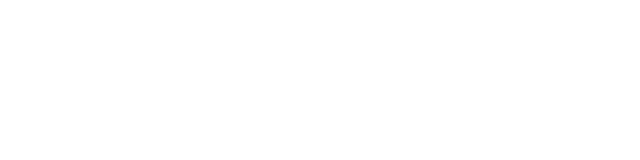
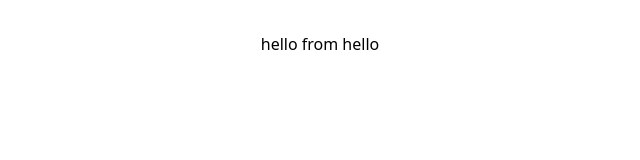
Before and after one commit to Nimur-Rashid-Imon66/Appifylab-first-team-project, a React (Vite) app in the folder client/: page / in a window 1280 px wide. Before the commit this address had no page. Shown: the top 160 px of the page, without its empty margins (320-960 px from the left). Built offline with nearby package versions, Linux system fonts and the light colour scheme.

Commit message:
from falak

```diff
--- a/client/src/App.tsx
+++ b/client/src/App.tsx
@@ -1,13 +1,14 @@
-import { useState } from 'react'
+
 import './App.css'
 import { BrowserRouter, Route, Routes } from 'react-router-dom'
+import Home from './components/Home'
 
 function App() {
   return (
     <>
       <BrowserRouter>
         <Routes>
-          {/* <Route path="/" element={<Home />} /> */}
+          <Route path="/" element={<Home />} />
           {/* <Route path="/about" element={<About />} /> */}
          </Routes>
       </BrowserRouter>
--- /dev/null
+++ b/client/src/components/Falak.jsx
@@ -0,0 +1,11 @@
+import React from 'react';
+
+const Falak = () => {
+    return (
+        <div>
+            <h1>hello from falak</h1>
+        </div>
+    );
+};
+
+export default Falak;
--- /dev/null
+++ b/client/src/components/Home.tsx
@@ -0,0 +1,11 @@
+import React from 'react';
+
+const Home = () => {
+    return (
+        <div>
+            <h1>hello from hello </h1>
+        </div>
+    );
+};
+
+export default Home;
```
